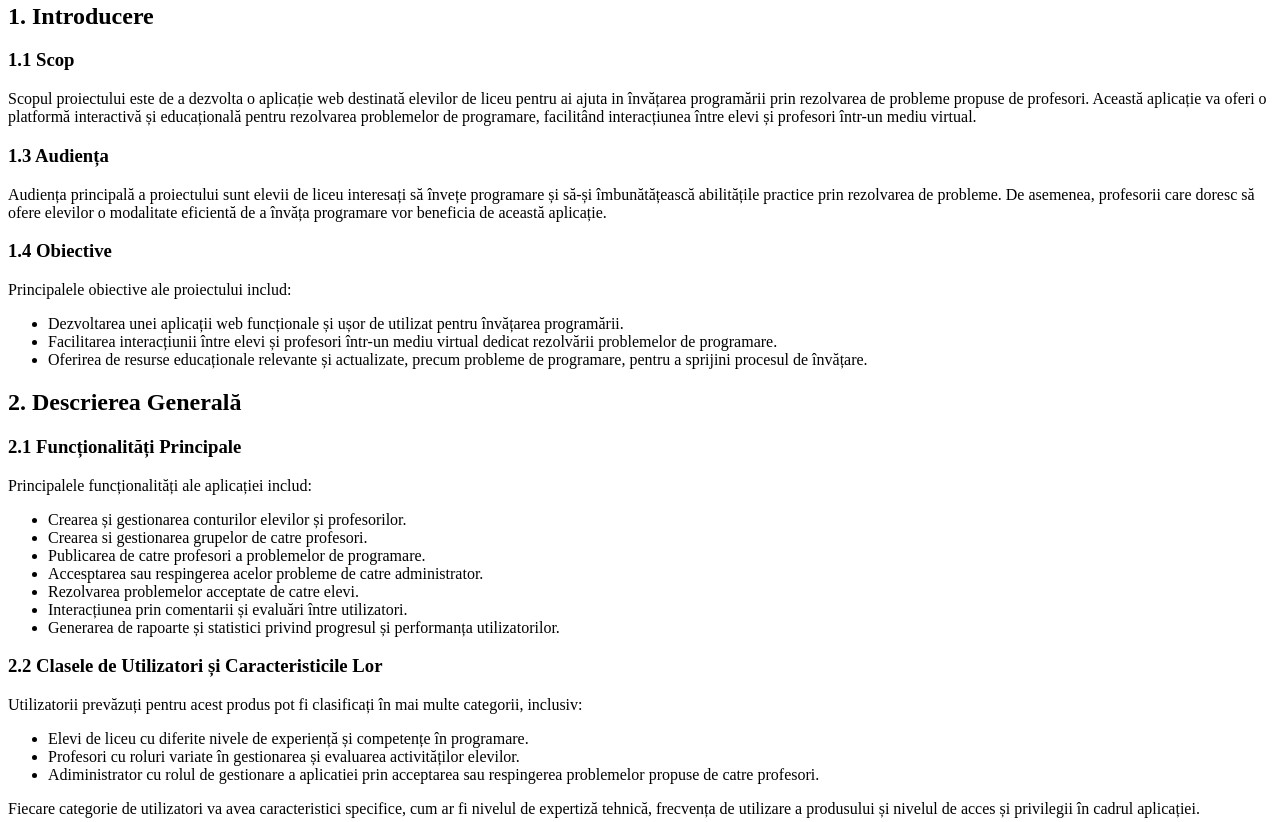
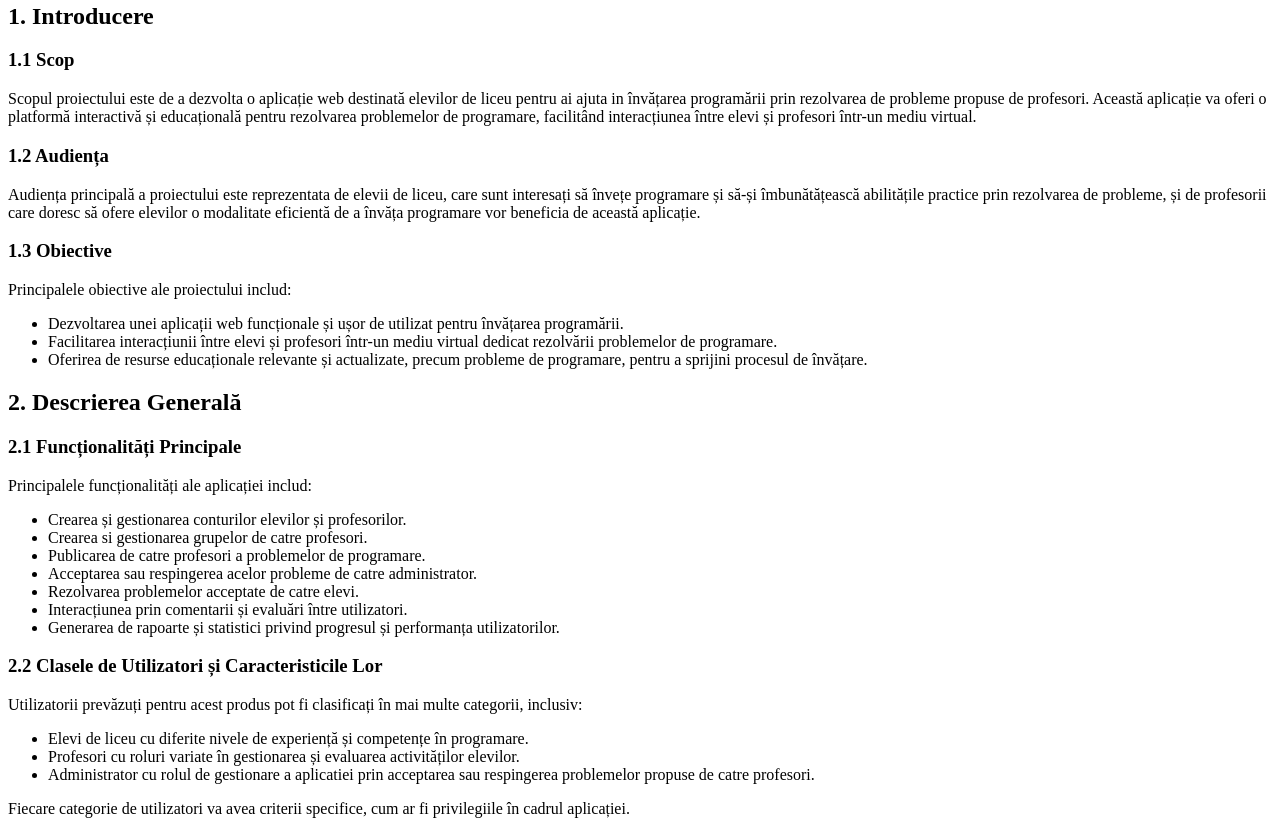
Before and after one commit to AuraBluestar/TehnologiiWeb2024, a plain HTML site: page doc/scholarly.html in a window 1280 px wide. Shown: the part 228-1050 px from the top of the page. Drawn offline with Linux system fonts and the light colour scheme.

Commit message:
Update scholarly.html

```diff
--- a/doc/scholarly.html
+++ b/doc/scholarly.html
@@ -35,16 +35,16 @@
                     virtual.</p>
             </section>
             <section>
-                <h3>1.3 Audiența</h3>
-                <p>Audiența principală a proiectului sunt elevii de liceu
-                    interesați să învețe programare și să-și îmbunătățească
-                    abilitățile practice prin rezolvarea de probleme. De
-                    asemenea, profesorii care doresc să ofere elevilor o
-                    modalitate eficientă de a învăța programare vor beneficia de
-                    această aplicație.</p>
+                <h3>1.2 Audiența</h3>
+                <p>Audiența principală a proiectului este reprezentata de elevii
+                    de liceu, care sunt interesați să învețe programare și să-și
+                    îmbunătățească abilitățile practice prin rezolvarea de probleme,
+                    și de profesorii care doresc să ofere elevilor o modalitate
+                    eficientă de a învăța programare vor beneficia de această
+                    aplicație.</p>
             </section>
             <section>
-                <h3>1.4 Obiective</h3>
+                <h3>1.3 Obiective</h3>
                 <p>Principalele obiective ale proiectului includ:
                     <ul>
                         <li>Dezvoltarea unei aplicații web funcționale și ușor
@@ -78,7 +78,7 @@
                         <li>Publicarea de catre profesori a problemelor de
                             programare.
                         </li>
-                        <li>Accesptarea sau respingerea acelor probleme de catre
+                        <li>Acceptarea sau respingerea acelor probleme de catre
                             administrator.</li>
                         <li>Rezolvarea problemelor acceptate de catre elevi.
                         </li>
@@ -98,17 +98,14 @@
                         <li>Elevi de liceu cu diferite nivele de experiență și
                             competențe în programare.</li>
                         <li>Profesori cu roluri variate în gestionarea și
-                            evaluarea
-                            activităților elevilor.</li>
-                        <li>Adiministrator cu rolul de gestionare a aplicatiei
+                            evaluarea activităților elevilor.</li>
+                        <li>Administrator cu rolul de gestionare a aplicatiei
                             prin
                             acceptarea sau respingerea problemelor propuse de
                             catre
                             profesori.</li>
-                    </ul>Fiecare categorie de utilizatori va avea caracteristici
-                    specifice, cum ar fi nivelul de expertiză tehnică, frecvența
-                    de utilizare a produsului și nivelul de acces și privilegii
-                    în cadrul aplicației.
+                    </ul>Fiecare categorie de utilizatori va avea criterii
+                    specifice, cum ar fi privilegiile în cadrul aplicației.
                 </p>
             </section>
             <section>
@@ -142,7 +139,8 @@
                             interfață.
                         </li>
                         <li>Butonul standard și funcțiile de bază (cum ar fi
-                            contact sau log in/log out) care vor apărea pe fiecare ecran.</li>
+                            contact sau log in/log out) care vor apărea pe
+                            fiecare ecran.</li>
 
                     </ul>
                 </p>
@@ -179,9 +177,11 @@
                 <h3>3.4 Interfețe de Comunicație</h3>
                 <p>Cerințele asociate funcțiilor de comunicare vor include:
                     <ul>
-                        <li>Suport pentru e-mail pentru notificările de sistem(cum ar fi activarea contului sau recuperearea parolei).
+                        <li>Suport pentru e-mail pentru notificările de
+                            sistem(cum ar fi activarea contului sau recuperearea
+                            parolei).
                         </li>
-                        <li>Protocoluri de comunicare pentru interacțiunea cu
+                        <li>Protocoale de comunicare pentru interacțiunea cu
                             serverele de rețea și pentru transmiterea datelor
                             către și dinspre aplicație.
                         </li>
@@ -224,7 +224,8 @@
                     <h4>4.1.2 Secvențe Stimul/Reacție</h4>
                     <p>
                         <ul>
-                            <li>Utilizatorul accesează pagina de înregistrare/conectare.
+                            <li>Utilizatorul accesează pagina de
+                                înregistrare/conectare.
                             </li>
                             <li>Sistemul afișează formularul de
                                 înregistrare/conectare.</li>
@@ -233,7 +234,8 @@
                             <li>Sistemul validează informațiile și creează
                                 contul(daca e cazul).
                             </li>
-                            <li>Utilizatorul este redirecționat către landing page.
+                            <li>Utilizatorul este redirecționat către landing
+                                page.
                             </li>
                         </ul>
                     </p>
@@ -289,12 +291,18 @@
                                 temei și/sau a grupelor.
                             </li>
                             <li>Sistemul afișează opțiunile disponibile pentru
-                                crearea și gestionarea temei și/sau a grupelor.</li>
-                            <li>Profesorul creează o nouă temă și o trimite grupei/lor selectate</li><li>Profesorul creează o nouă grupă și
+                                crearea și gestionarea temei și/sau a
+                                grupelor.
+                            </li>
+                            <li>Profesorul creează o nouă temă și o trimite
+                                grupei/lor selectate.
+                            </li>
+                            <li>Profesorul creează o nouă grupă și
                                 adauga elevii relevanți.
                             </li>
                             <li>Sistemul validează datele introduse și
-                                actualizează baza de date corespunzător.</li>
+                                actualizează baza de date corespunzător.
+                            </li>
                             <li>Elevii sunt notificați cu privire la noile teme
                                 sau grupe atribuite.
                             </li>
@@ -325,7 +333,8 @@
                 <section>
                     <h4>4.3.1 Descriere și Prioritate</h4>
                     <p>Această caracteristică reprezintă pagina principală a
-                        platformei(sau landing page), unde utilizatorii pot vedea toate problemele
+                        platformei(sau landing page), unde utilizatorii pot
+                        vedea toate problemele
                         disponibile și le pot filtra sau căuta probleme
                         specifice. Este de prioritate medie, deoarece este
                         esențială pentru experiența de utilizare a platformei,
@@ -390,7 +399,7 @@
         <section id="membrii">
             <h2>5. Membrii Echipei: </h2>
             <ul>
-                <li>Onisor Maria-Patricia</li>
+                <li>Onișor Maria-Patricia</li>
                 <li>Vatamaniuc Eusebiu</li>
             </ul>
         </section>
```
